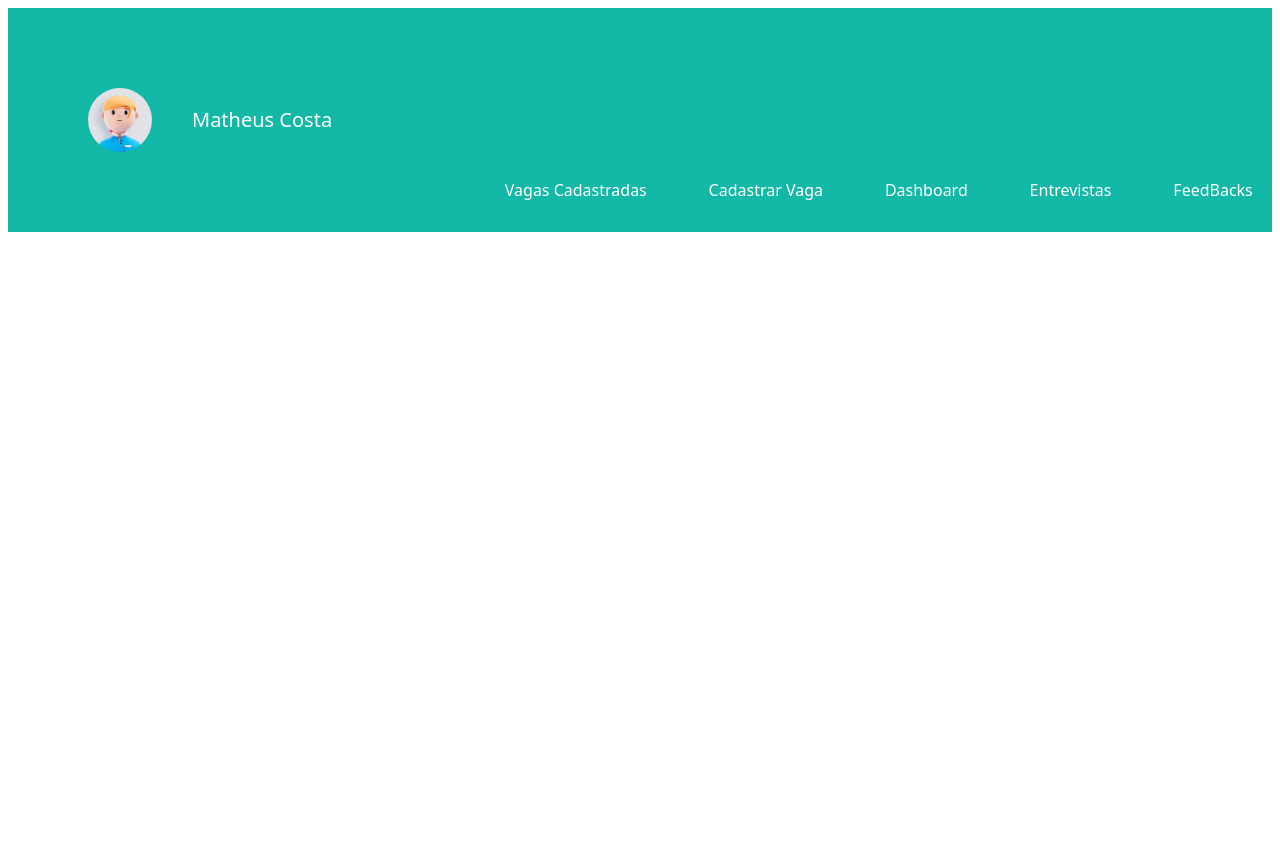
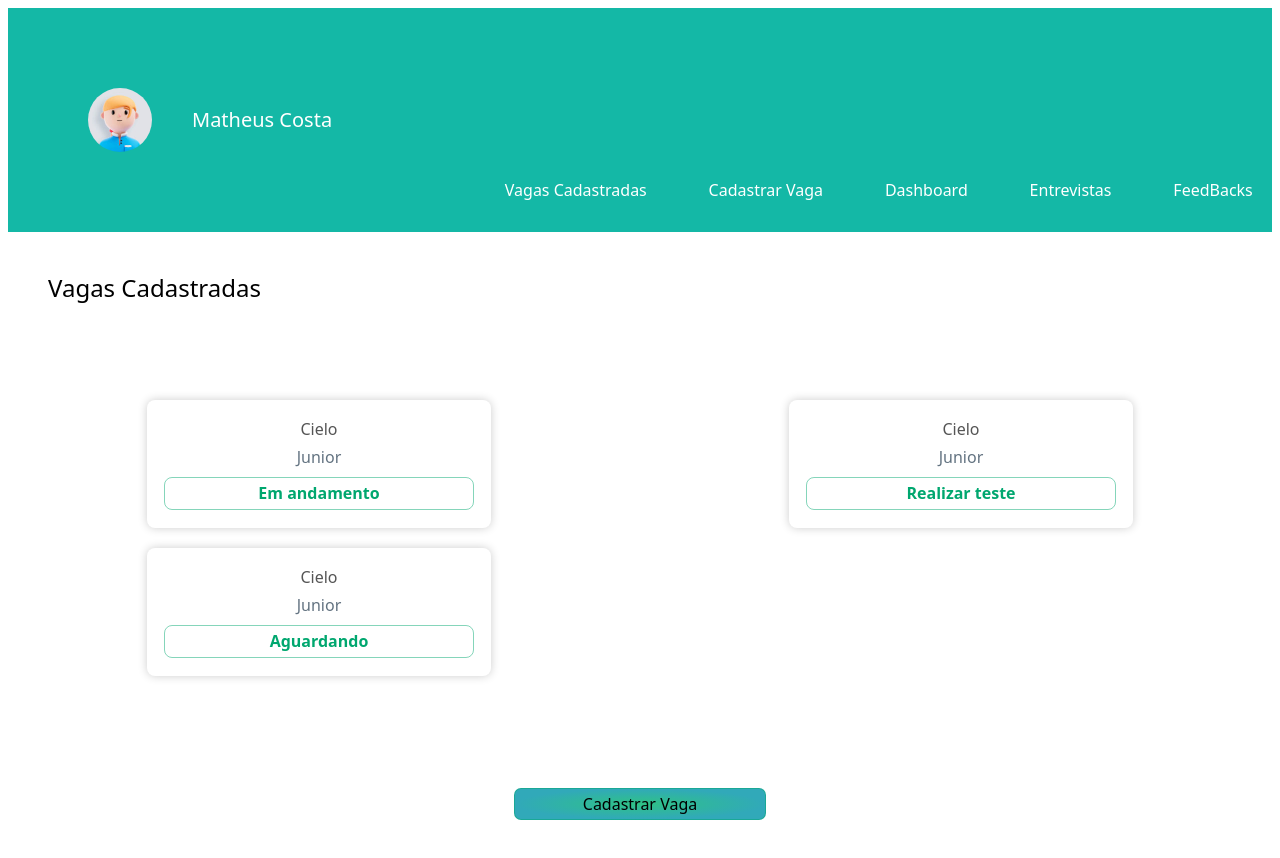
Before and after one commit to Matheus1000/everymind-main-main, a React (Vite) app: page /Empresa/CadastrarVaga in a window 1280 px wide. Both pictures are taken after a click on the button "Vagas Cadastradas". Shown: the top 858 px of the page. Before the commit the page ends 800 px from the top, so only its background shows below. Built offline with nearby package versions, Linux system fonts and the light colour scheme.

Commit message:
Ajustes de FeedBack e entrevista

```diff
--- a/src/routes/TelasCandidato/Candidato/Candidato.jsx
+++ b/src/routes/TelasCandidato/Candidato/Candidato.jsx
@@ -54,7 +54,7 @@ const Candidato = () => {
 
         <button className="buttonFirst">
           <Link to="/Candidato/Feedbacks" style={{ color: "#ffffff " }}>
-            Dashboard
+            Feedbacks
           </Link>
         </button>
       </div>
--- a/src/routes/TelasCandidato/Entrevistas/Entrevistas.jsx
+++ b/src/routes/TelasCandidato/Entrevistas/Entrevistas.jsx
@@ -1,32 +1,19 @@
-import { Outlet } from "react-router-dom";
-import { BigCard } from "../../../components/BigCard";
 import { CardEntrevistas } from "../../../components/CardEntrevistas";
 
 const Entrevistas = () => {
-  const styleText = {
-    color: "black",
-    height: "100px",
-    position: "absolute",
-    top: "5%",
-    left: "20%",
-    fontSize: "24px",
-  };
-
-  const styleText2 = {
-    color: "#555555",
-    height: "100px",
-    position: "absolute",
-    top: "15%",
-    left: "20%",
-    fontSize: "14px",
-  };
   return (
     <div>
       <h1 className="text-left decoration-black h24 text-3xl px-10">Conta</h1>
       <h2 className="flex space-x-4 px-10 mt-10 italic text-[#555555]">
-        Entrevistas e Feedbacks
+        Entrevistas
       </h2>
-      <CardEntrevistas />
+      <div className="flex content-center justify-center m-20">
+        <div className="flex items-center space-x-8 p10">
+          <div><CardEntrevistas /></div>
+          <div><CardEntrevistas /></div>
+          <div><CardEntrevistas /></div>
+        </div>
+      </div>
     </div>
   );
 };
--- a/src/routes/TelasCandidato/Feedbacks/Feedbacks.jsx
+++ b/src/routes/TelasCandidato/Feedbacks/Feedbacks.jsx
@@ -1,23 +1,21 @@
-const PowerBIEmbed = () => {
-  return (
-    <iframe
-      title="EveryMind"
-      width="100%"
-      height="700px"
-      src="https://app.powerbi.com/reportEmbed?reportId=25cc18b0-7f19-4b5f-8933-4755a7267c58&autoAuth=true&ctid=11dbbfe2-89b8-4549-be10-cec364e59551"
-      allowFullScreen={true}
-    ></iframe>
-  );
-};
+import { CardEntrevistas } from "../../../components/CardEntrevistas";
 
 const Feedbacks = () => {
   return (
-    <div className="p-5">
-      <h1 className="text-left decoration-black h24 text-3xl mb-20 ">Dashboard</h1>
-
-      <PowerBIEmbed />
+    <div>
+      <h1 className="text-left decoration-black h24 text-3xl px-10">Conta</h1>
+      <h2 className="flex space-x-4 px-10 mt-10 italic text-[#555555]">
+        Entrevistas e Feedbacks
+      </h2>
+      <div className="flex content-center justify-center m-20">
+        <div className="flex items-center space-x-8 p10">
+          <div><CardEntrevistas /></div>
+          <div><CardEntrevistas /></div>
+          <div><CardEntrevistas /></div>
+        </div>
+      </div>
     </div>
-  );
+    );
 };
 
 export default Feedbacks;
--- a/src/routes/TelasCandidato/Testes/TestesUsuario.jsx
+++ b/src/routes/TelasCandidato/Testes/TestesUsuario.jsx
@@ -27,6 +27,7 @@ const TestesUsuario = () => {
         Testes{" "}
       </h2>
       <div style={containerStyle}>{cards}</div>
+
     </div>
   );
 };
--- a/src/routes/TelasEmpresa/Entrevistas/Entrevistas.jsx
+++ b/src/routes/TelasEmpresa/Entrevistas/Entrevistas.jsx
@@ -1,7 +1,19 @@
-import { Outlet } from "react-router-dom";
+import { CardEntrevistas } from "../../../components/CardEntrevistas";
 
 const EntrevistasEmp = () => {
+    return (
+        <div>
+          <h1 className="text-left decoration-black text-3xl px-10">Entrevista</h1>
+          <div className="flex content-center justify-center m-20">
+                <div className="flex items-center space-x-8 p10">
+                    <div><CardEntrevistas /></div>
+                    <div><CardEntrevistas /></div>
+                    <div><CardEntrevistas /></div>
+                </div>
+            </div>
+        </div>
 
+      );
 };
 
 export default EntrevistasEmp;
--- a/src/routes/TelasEmpresa/Feedbacks/Feedback.jsx
+++ b/src/routes/TelasEmpresa/Feedbacks/Feedback.jsx
@@ -1,6 +1,20 @@
-import { Outlet } from "react-router-dom";
+import { CardEntrevistas } from "../../../components/CardEntrevistas";
 
 const FeedbackEmp = () => {
+
+    return (
+        <div>
+            <h1 className="text-left decoration-black text-2xl px-10">Feedback</h1>
+            <div className="flex content-center justify-center m-20">
+                <div className="flex items-center space-x-8 p10">
+                    <div><CardEntrevistas /></div>
+                    <div><CardEntrevistas /></div>
+                    <div><CardEntrevistas /></div>
+                </div>
+            </div>
+        </div>
+
+    );
 
 };
 
--- a/src/routes/TelasEmpresa/cadastrarVaga/cadastrarVaga.jsx
+++ b/src/routes/TelasEmpresa/cadastrarVaga/cadastrarVaga.jsx
@@ -1,6 +1,75 @@
-import { Outlet } from "react-router-dom";
+import { BigCard } from "../../../components/BigCard";
+const CadastrarVaga = () => {
+    const containerStyle = {
+        display: "grid",
+        gridTemplateColumns: "repeat(2, 1fr)",
+        gridGap: "20px",
+        marginTop: "6em",
+      };
 
-const CadastrarVaga = () => {
+
+      const cardsData = [
+        {
+          buttonText: "Em andamento",
+          buttonStyles: {
+            color: "#058935",
+            textColor: "white",
+            borderColor: "blue",
+          },
+        },
+        {
+          buttonText: "Realizar teste",
+          buttonStyles: {
+            color: "#00067c",
+            textColor: "white",
+            borderColor: "#444",
+          },
+        },
+        {
+          buttonText: "Aguardando",
+          buttonStyles: {
+            color: "red",
+            textColor: "white",
+            borderColor: "yellow",
+          },
+        },
+      ];
+      return (
+        <div>
+          <h1 className="text-left decoration-black text-2xl px-10">Vagas Cadastradas</h1>
+          <div style={containerStyle}>
+            {cardsData.map((card, index) => (
+              <div key={index} style={{}}>
+                <BigCard
+                  buttonText={card.buttonText}
+                  buttonStyles={card.buttonStyles}
+                />
+              </div>
+            ))}
+          </div>
+          <div>
+          <button
+            style={{
+              flex: 1,
+              marginRight: "5px",
+              marginBottom: "10px",
+              border:
+                "1px solid var(--transparent-primary-48, rgba(0, 167, 111, 0.48))",
+              background:
+                "radial-gradient(50% 50% at 50% 50%, rgb(47, 194, 134) 0%, rgb(49, 169, 185) 100%) ",
+              backgroundColor: "unset",
+              width: "20%",
+              outline: "none",
+              borderRadius: "7px",
+              margin: "7em 0",
+              height: "2em"
+            }}
+          >
+            <span>Cadastrar Vaga </span>
+          </button>
+          </div>
+        </div>
+      );
 
 };
 
--- a/src/routes/TelasEmpresa/vagasCadastradas/vagasCadastradas.jsx
+++ b/src/routes/TelasEmpresa/vagasCadastradas/vagasCadastradas.jsx
@@ -1,7 +1,13 @@
-import { Outlet } from "react-router-dom";
+import { InfoPerfil } from "../../../components/InfoPerfil";
 
 const VagasCadastradas = () => {
+    return (
+    <div>
+        <h1 className="text-left decoration-black text-2xl px-10">Cadastrar vaga</h1>
+        <InfoPerfil />
+    </div>
 
+    );
 };
 
 export default VagasCadastradas;
```
